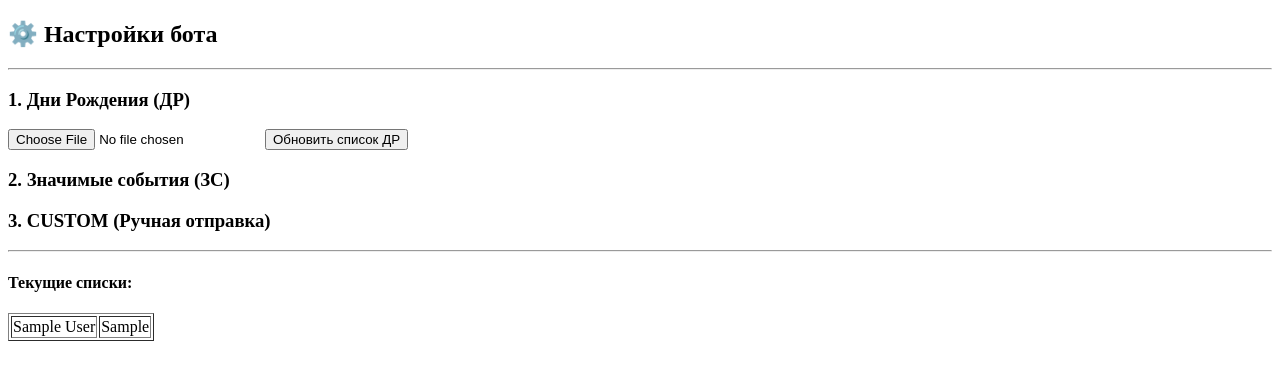
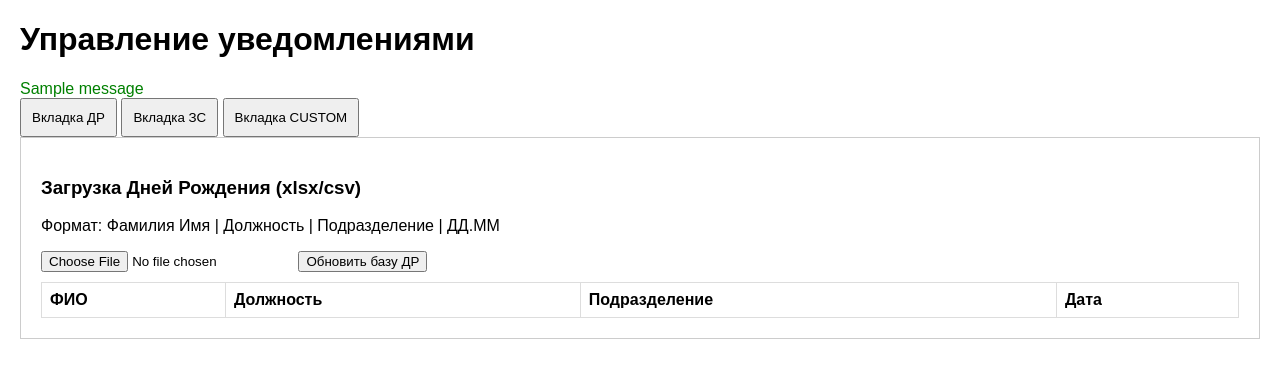
Before and after one commit to ankoriru/reminder, a Flask app: page / in a window 1280 px wide. Shown: the top 380 px of the page. Run offline with Flask 3, Linux system fonts and the light colour scheme; the visitor is signed in with stand-in values (Sample User, id 1); tables that the repository leaves empty hold one stand-in row (values such as "Sample post"); one stand-in notice (Sample message) is shown; lists and menus that the app fills with data are empty.

Commit message:
Update index.html

```diff
--- a/templates/index.html
+++ b/templates/index.html
@@ -1,22 +1,87 @@
 <!DOCTYPE html>
-<html>
-<head><title>Управление ботом</title></head>
+<html lang="ru">
+<head>
+    <meta charset="UTF-8">
+    <title>Панель управления Ботом</title>
+    <style>
+        body { font-family: sans-serif; margin: 20px; }
+        .tab { display: none; padding: 20px; border: 1px solid #ccc; }
+        .active { display: block; }
+        button.tab-btn { padding: 10px; cursor: pointer; }
+        table { width: 100%; border-collapse: collapse; margin-top: 10px; }
+        th, td { border: 1px solid #ddd; padding: 8px; text-align: left; }
+    </style>
+</head>
 <body>
-    <h2>⚙️ Настройки бота</h2>
-    <hr>
-    <h3>1. Дни Рождения (ДР)</h3>
-    <form action="/upload_dr" method="post" enctype="multipart/form-data">
-        <input type="file" name="file"> <button type="submit">Обновить список ДР</button>
-    </form>
+    <h1>Управление уведомлениями</h1>
+    {% with messages = get_flashed_messages() %}{% if messages %}
+        <div style="color: green;">{{ messages[0] }}</div>
+    {% endif %}{% endwith %}
 
-    <h3>2. Значимые события (ЗС)</h3>
-    <h3>3. CUSTOM (Ручная отправка)</h3>
-    <hr>
-    <h4>Текущие списки:</h4>
-    <table border="1">
-        {% for b in bdays %}
-        <tr><td>{{ b.full_name }}</td><td>{{ b.bday }}</td></tr>
-        {% endfor %}
-    </table>
+    <div>
+        <button class="tab-btn" onclick="openTab('dr')">Вкладка ДР</button>
+        <button class="tab-btn" onclick="openTab('zs')">Вкладка ЗС</button>
+        <button class="tab-btn" onclick="openTab('custom')">Вкладка CUSTOM</button>
+    </div>
+
+    <div id="dr" class="tab active">
+        <h3>Загрузка Дней Рождения (xlsx/csv)</h3>
+        <p>Формат: Фамилия Имя | Должность | Подразделение | ДД.ММ</p>
+        <form action="/upload_dr" method="post" enctype="multipart/form-data">
+            <input type="file" name="file" accept=".xlsx, .csv">
+            <button type="submit">Обновить базу ДР</button>
+        </form>
+        <table>
+            <tr><th>ФИО</th><th>Должность</th><th>Подразделение</th><th>Дата</th></tr>
+            {% for row in birthdays %}
+            <tr><td>{{row.full_name}}</td><td>{{row.pos}}</td><td>{{row.dep}}</td><td>{{row.bday}}</td></tr>
+            {% endfor %}
+        </table>
+    </div>
+
+    <div id="zs" class="tab">
+        <h3>Значимые события</h3>
+        <p>Формат: Событие | Напоминание | ДД.ММ.ГГ ЧЧ:ММ</p>
+        <form action="/upload_zs" method="post" enctype="multipart/form-data">
+            <input type="file" name="file" accept=".xlsx, .csv">
+            <button type="submit">Обновить базу ЗС</button>
+        </form>
+        <table>
+            <tr><th>Событие</th><th>Текст напоминания</th><th>Дата и время</th></tr>
+            {% for row in events %}
+            <tr><td>{{row.event_name}}</td><td>{{row.reminder_text}}</td><td>{{row.dt}}</td></tr>
+            {% endfor %}
+        </table>
+    </div>
+
+    <div id="custom" class="tab">
+        <h3>Ручное уведомление</h3>
+        <form action="/add_custom" method="post">
+            <textarea name="text" placeholder="Текст сообщения" required></textarea><br><br>
+            <input type="datetime-local" name="dt" required>
+            <select name="period">
+                <option>Единоразово</option>
+                <option>Каждый день</option>
+                <option>Каждую неделю</option>
+                <option>Раз в месяц</option>
+            </select>
+            <button type="submit">Сохранить</button>
+        </form>
+        <h3>Активные напоминания</h3>
+        <table>
+            <tr><th>Текст</th><th>Когда</th><th>Период</th></tr>
+            {% for row in customs %}
+            <tr><td>{{row.text}}</td><td>{{row.dt}}</td><td>{{row.period}}</td></tr>
+            {% endfor %}
+        </table>
+    </div>
+
+    <script>
+        function openTab(name) {
+            var tabs = document.getElementsByClassName("tab");
+            for (var i = 0; i < tabs.length; i++) tabs[i].style.display = "none";
+            document.getElementById(name).style.display = "block";
+        }
+    </script>
 </body>
 </html>
```
